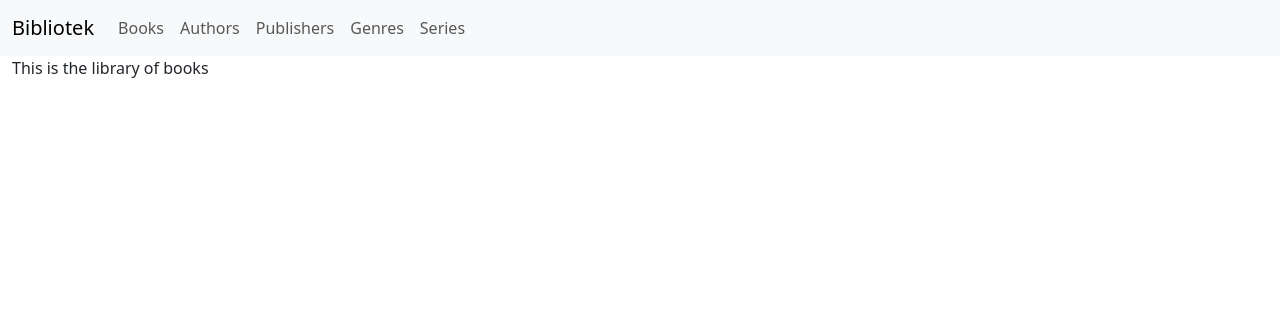
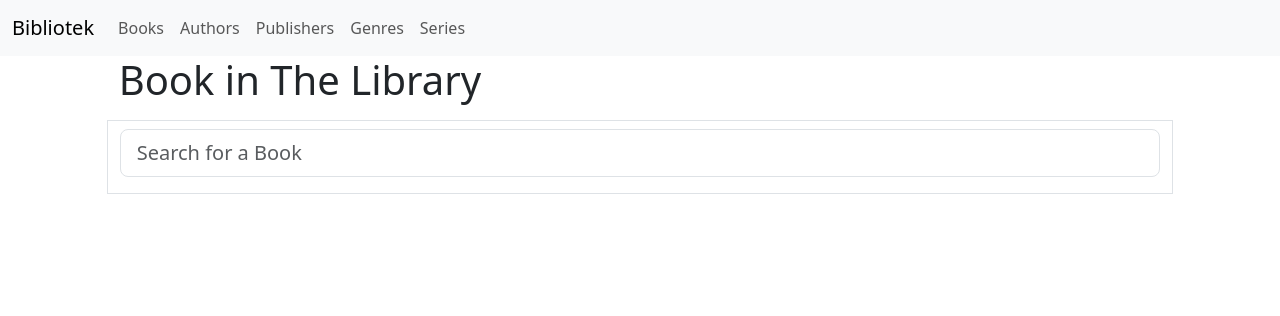
Before and after one commit to benner64/Bibliotek, a Symfony app: template templates/Bibliotek/bibliotek.html.twig in a window 1280 px wide. Shown: the top 316 px of the page. Run offline with Twig, Linux system fonts and the light colour scheme; the template is opened without the code that fills it, so the values that code supplies are empty; some libraries are stand-ins or nearby versions.

Commit message:
biblitotek and other changes

```diff
--- a/composer.json
+++ b/composer.json
@@ -21,6 +21,7 @@
         "symfony/framework-bundle": "6.3.*",
         "symfony/mime": "6.3.*",
         "symfony/runtime": "6.3.*",
+        "symfony/serializer": "6.3.*",
         "symfony/twig-bundle": "6.3.*",
         "symfony/validator": "6.3.*",
         "symfony/yaml": "6.3.*",
--- /dev/null
+++ b/public/js/Test.js
@@ -0,0 +1,26 @@
+function SearchBooks(){
+    let bookSearcherElement = document.querySelector('#bookSearcher');
+    let datalistElement = document.querySelector('#recommendations');
+    let searchText = bookSearcherElement.value;
+
+    if(searchText != "")
+    {
+        fetch('/Book/Search/' + searchText)
+        .then(response => {
+            return response.json();
+        })
+        .then(books => {
+            console.log(books);
+            datalistElement.innerHTML = "";
+            books.forEach(book => {
+                datalistElement.insertAdjacentHTML('beforeend', `<option value="` + book.Name + `"><a href="/Book/Update/` + book.Id + `">` + book.Name + `</a></option>`);
+            });
+        });
+    }
+}
+
+document.addEventListener("DOMContentLoaded", () => {
+    console.log("Hello World!");
+    let test = document.querySelector('#bookSearcher');
+    test.addEventListener("keyup", () => SearchBooks());
+  });
--- a/src/Controller/BibliotekController.php
+++ b/src/Controller/BibliotekController.php
@@ -17,9 +17,13 @@ use Symfony\Component\HttpFoundation\Request;
 class BibliotekController extends AbstractController
 {
     #[Route('/', name: 'Bibliotek')]
-    public function number(): Response
+    public function index(EntityManagerInterface $entityManager): Response
     {
+        $repository = $entityManager->getRepository(Book::class);
+        $books = $repository->GetAllBooksOrderedInLibrary();
+
         return $this->render('Bibliotek/bibliotek.html.twig', [
+            'books' => $books
         ]);
     }
 }
--- a/templates/Author/Authors.html.twig
+++ b/templates/Author/Authors.html.twig
@@ -17,7 +17,7 @@
     <div class="row m-2">
         {% for author in authors %}
             <div class="col-3 text-center px-3 mb-4">
-                <a href="/Book/Update/{{ author.id|e }}">
+                <a href="/Book/Update/{{ author.id|e }}" class="text-reset text-decoration-none">
                     <div class="h-100 bg-light shadow d-flex flex-column p-1">
                         {{ author.name|e }}
                         {#<img class="mx-auto img-fluid img-thumbnail" src="{{ asset('uploads/covers/' ~ book.CoverImageFile)|e }}" width=200>#}
--- a/templates/Bibliotek/bibliotek.html.twig
+++ b/templates/Bibliotek/bibliotek.html.twig
@@ -1,5 +1,38 @@
 {% extends "base.html.twig" %}
 
 {% block Content %}
-    <p>This is the library of books</p>
+
+    <div class="row">
+        <div class="col-11 offset-1">
+        <h1>Book in The Library</h1>
+        </div>
+    </div>
+    <div class="row mt-2">
+        <div class="col-10 offset-1 container-fluid border">
+            <div class="row mt-2">
+
+                <div class='col-12 mb-3'>
+                    <input class="form-control form-control-lg" type="text" placeholder='Search for a Book' id='bookSearcher' list='recommendations'>
+                    <datalist id='recommendations'>
+                    </datalist>
+                </div>
+
+                {% for book in books %}
+                    <div class="col-3 text-center px-3 mb-4">
+                        <a href="/Book/Update/{{ book.id|e }}" class="text-reset text-decoration-none">
+                            <div class="h-100 bg-light shadow d-flex flex-column p-1">
+                                {{ book.name|e }}
+                                <img class="mx-auto img-fluid img-thumbnail" src="{{ asset('uploads/covers/' ~ book.CoverImageFile)|e }}" width=200>
+                            </div>
+                        </a>
+                    </div>
+                {% endfor %}
+            </div>
+        </div>
+    </div>
+
 {% endblock %}
+
+{% block javascripts %}
+    <script src='/js/Test.js' defer></script>
+{% endblock %}
--- a/templates/Book/Books.html.twig
+++ b/templates/Book/Books.html.twig
@@ -17,7 +17,7 @@
     <div class="row mt-2">
         {% for book in books %}
             <div class="col-3 text-center px-3 mb-4">
-                <a href="/Book/Update/{{ book.id|e }}">
+                <a href="/Book/Update/{{ book.id|e }}" class="text-reset text-decoration-none">
                     <div class="h-100 bg-light shadow d-flex flex-column p-1">
                         {{ book.name|e }}
                         <img class="mx-auto img-fluid img-thumbnail" src="{{ asset('uploads/covers/' ~ book.CoverImageFile)|e }}" width=200>
--- a/templates/Genre/Genres.html.twig
+++ b/templates/Genre/Genres.html.twig
@@ -17,7 +17,7 @@
     <div class="row m-2">
         {% for genre in genres %}
             <div class="col-3 text-center px-3 mb-4">
-                <a href="/Genre/Update/{{ genre.id|e }}">
+                <a href="/Genre/Update/{{ genre.id|e }}" class="text-reset text-decoration-none">
                     <div class="h-100 bg-light shadow d-flex flex-column p-1">
                         {{ genre.name|e }}
                         {#<img class="mx-auto img-fluid img-thumbnail" src="{{ asset('uploads/covers/' ~ book.CoverImageFile)|e }}" width=200>#}
--- a/templates/Publisher/Publishers.html.twig
+++ b/templates/Publisher/Publishers.html.twig
@@ -17,7 +17,7 @@
     <div class="row m-2">
         {% for publisher in publishers %}
             <div class="col-3 text-center px-3 mb-4">
-                <a href="/Publisher/Update/{{ publisher.id|e }}">
+                <a href="/Publisher/Update/{{ publisher.id|e }}" class="text-reset text-decoration-none">
                     <div class="h-100 bg-light shadow d-flex flex-column p-1">
                         {{ publisher.name|e }}
                         {#<img class="mx-auto img-fluid img-thumbnail" src="{{ asset('uploads/covers/' ~ book.CoverImageFile)|e }}" width=200>#}
--- a/templates/Series/Seriess.html.twig
+++ b/templates/Series/Seriess.html.twig
@@ -17,7 +17,7 @@
     <div class="row m-2">
         {% for series in seriess %}
             <div class="col-3 text-center px-3 mb-4">
-                <a href="/Series/Update/{{ series.id|e }}">
+                <a href="/Series/Update/{{ series.id|e }}" class="text-reset text-decoration-none">
                     <div class="h-100 bg-light shadow d-flex flex-column p-1">
                         {{ series.name|e }}
                         {#<img class="mx-auto img-fluid img-thumbnail" src="{{ asset('uploads/covers/' ~ book.CoverImageFile)|e }}" width=200>#}
```
Also changed, not shown: src/Controller/BookController.php (+30 -0 lines), src/Entity/Book.php (+18 -27 lines), src/Form/BookType.php (+10 -0 lines), src/Repository/BookRepository.php (+22 -0 lines), 1 other file.
